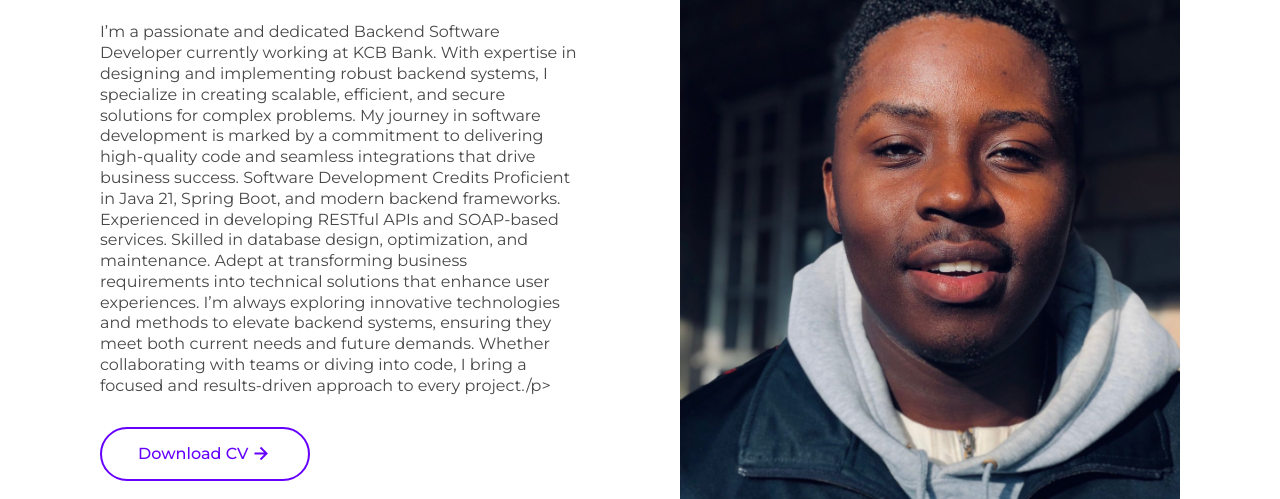
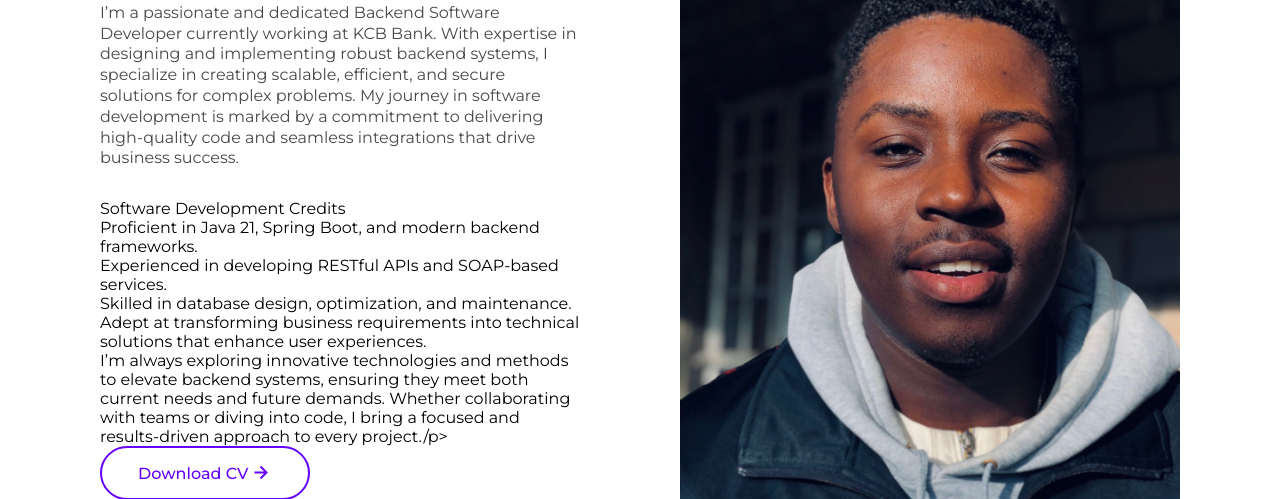
Before and after one commit to el-elliven/portfolio.github.io, a plain HTML site: page index.html in a window 1280 px wide. Shown: the part 268-767 px from the top of the page. Drawn offline with nearby package versions, Linux system fonts and the light colour scheme; a script that the page names is missing.

Commit message:
Update index.html 2

```diff
--- a/index.html
+++ b/index.html
@@ -51,15 +51,16 @@
                     <h1 id="home" class="intro__title ">Hi, I'm <span>Neville</span></h1>
                     <span class="intro__position ">Software Developer </span>
                     <p class="intro__text ">I’m a passionate and dedicated Backend Software Developer currently working at KCB Bank. With expertise in designing and implementing robust backend systems, I specialize in creating scalable, efficient, and secure solutions for complex problems. My journey in software development is marked by a commitment to delivering high-quality code and seamless integrations that drive business success.
+                    </p>
+                    <p>
+Software Development Credits </p>
 
-Software Development Credits
-
-Proficient in Java 21, Spring Boot, and modern backend frameworks.
-Experienced in developing RESTful APIs and SOAP-based services.
-Skilled in database design, optimization, and maintenance.
-Adept at transforming business requirements into technical solutions that enhance user experiences.
-I’m always exploring innovative technologies and methods to elevate backend systems, ensuring they meet both current needs and future demands. Whether collaborating with teams or diving into code, I bring a focused and results-driven approach to every project./p>
-
+<p>Proficient in Java 21, Spring Boot, and modern backend frameworks.</p>
+<p>Experienced in developing RESTful APIs and SOAP-based services.</p>
+<p>Skilled in database design, optimization, and maintenance.</p>
+<p>Adept at transforming business requirements into technical solutions that enhance user experiences.</p>
+<p>I’m always exploring innovative technologies and methods to elevate backend systems, ensuring they meet both current needs and future demands. Whether collaborating with teams or diving into code, I bring a focused and results-driven approach to every project./p>
+</p>
                     <div class="intro__btn ">
                         <a href="/assets/Documents/CURRICULUM_VITAE_NEVILLE.docx" title=" " class="btn ">Download CV <i class='bx bx-right-arrow-alt' ></i></a>
                     </div>
```
